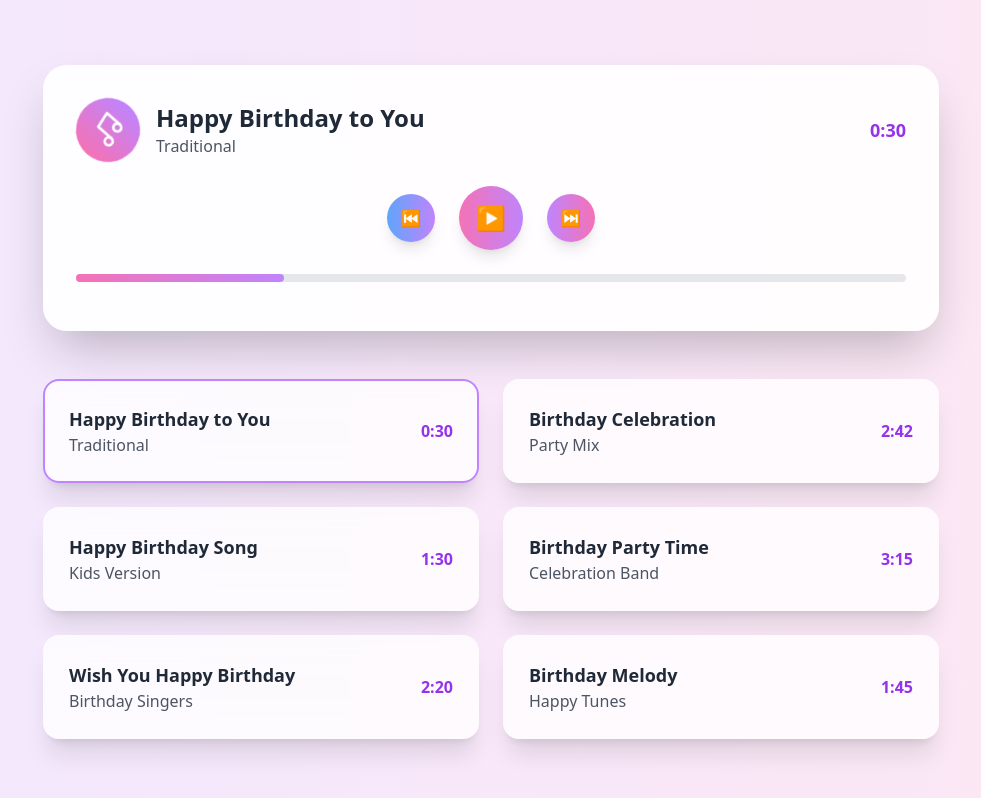
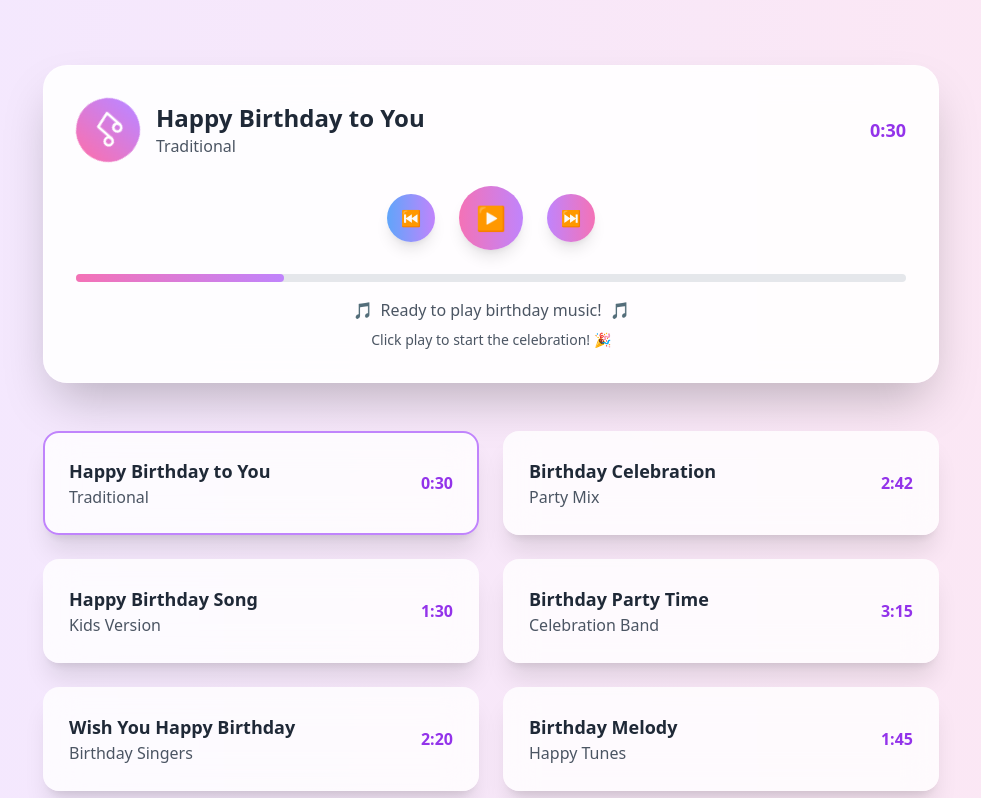
Before and after one commit to RAJPUTRoCkStAr/Birthday, a React (Vite) app: page / in a window 1280 px wide. Shown: the part 7183-7981 px from the top of the page, without its empty margins (149-1130 px from the left). Built offline with nearby package versions, Linux system fonts and the light colour scheme.

Commit message:
Updated App.tsx

```diff
--- a/src/App.tsx
+++ b/src/App.tsx
@@ -643,7 +643,27 @@ function App() {
 
               {isPlaying && (
                 <div className="text-center text-purple-600 animate-bounce">
-                  🎶 Now Playing... 🎶
+                  <div className="flex items-center justify-center space-x-2">
+                    <span>🎶</span>
+                    <span className="animate-pulse">Now Playing...</span>
+                    <span>🎶</span>
+                  </div>
+                  <div className="mt-2 text-sm">
+                    Click the play button to hear the music! 🔊
+                  </div>
+                </div>
+              )}
+
+              {!isPlaying && (
+                <div className="text-center text-gray-600">
+                  <div className="flex items-center justify-center space-x-2">
+                    <span>🎵</span>
+                    <span>Ready to play birthday music!</span>
+                    <span>🎵</span>
+                  </div>
+                  <div className="mt-2 text-sm">
+                    Click play to start the celebration! 🎉
+                  </div>
                 </div>
               )}
             </div>
```
